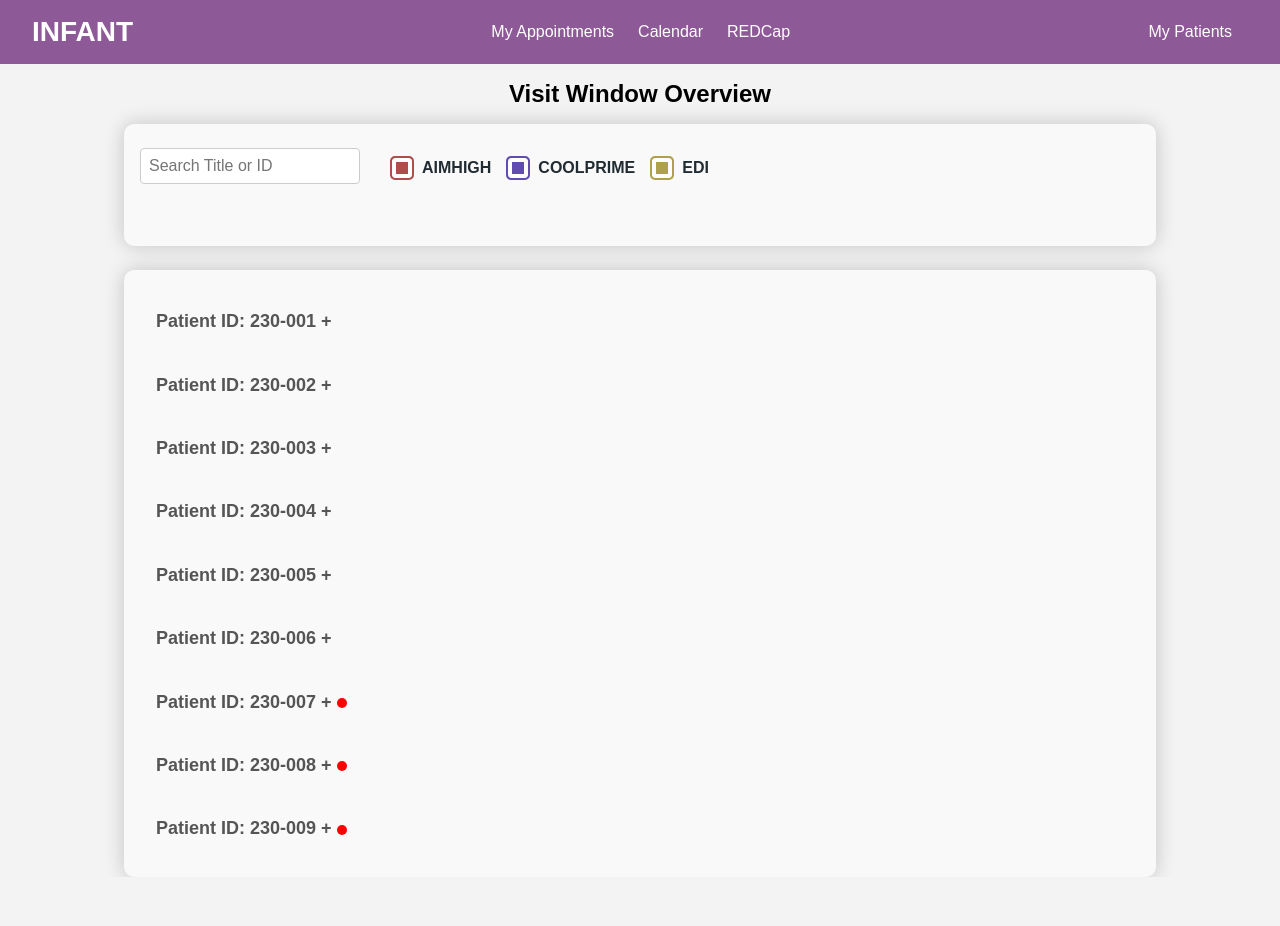
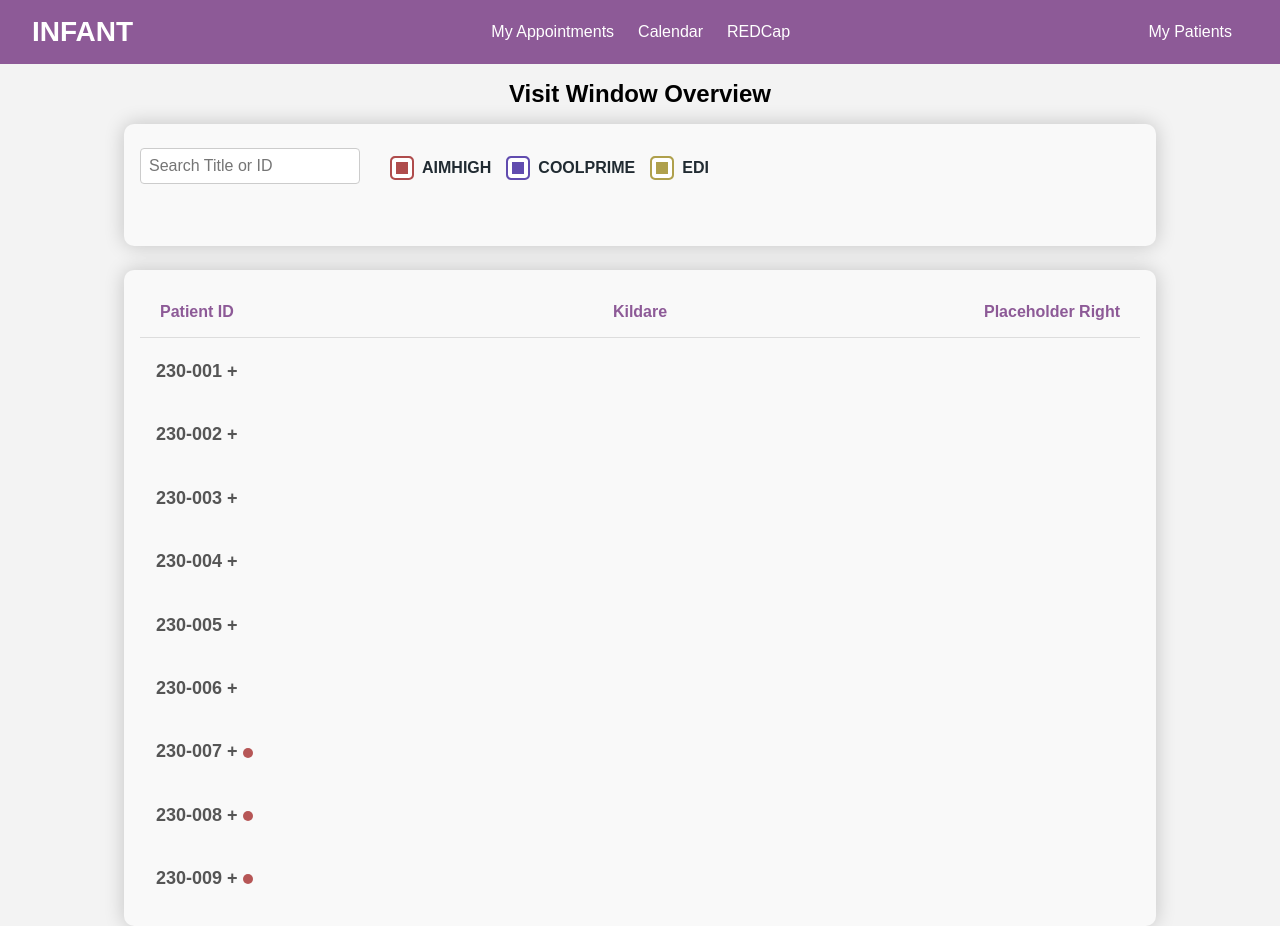
Before and after one commit to Aoibheannmangan/test-scheduler, a React (Create React App) app: page /appoint in a window 1280 px wide. Before the commit the page ends 877 px from the top, so only its background shows below. Built offline with nearby package versions, Linux system fonts and the light colour scheme.

Commit message:
Added headings and more styling

```diff
--- a/src/appoint.css
+++ b/src/appoint.css
@@ -42,6 +42,7 @@ label {
   font-size: 1rem;
   display: block;
   padding: 0.5em 0;
+
 }
 label:hover {
   color: #0077cc;
@@ -62,6 +63,16 @@ label:hover {
   height:90px;
 }
 
+.visitWindowNotifier {
+  display: inline-block;
+  width: 10px;
+  height: 10px;
+  border-Radius: 50%;
+  background-Color: #a02020c0;
+  margin-Right: 6px;
+  vertical-Align: middle;
+}
+
 .filterRowBox {
   align-items: center;
   display: flex;
@@ -72,3 +83,38 @@ label:hover {
   cursor: pointer;
   font-weight: bold;
 }
+
+.headings-row,
+.ID_element-row {
+  display: flex;
+  width: 100%;
+  box-sizing: border-box;
+  padding: 10px 20px;
+  border-bottom: 1px solid #ddd;
+}
+
+.heading-left,
+.heading-center,
+.heading-right{
+  flex: 1;
+}
+
+.heading-center{
+  text-align: center;
+}
+
+.heading-right {
+  text-align: right;
+}
+
+.idRow {
+  display: flex;
+  align-items: center;
+  justify-content: space-between;
+  width: 100%;
+}
+
+.patientRow {
+  cursor: pointer;
+  font-weight: bold;
+}
--- a/src/appoint.js
+++ b/src/appoint.js
@@ -3,7 +3,7 @@ import './appoint.css';
 import dummyEvents from './data/dummyEvents'; // Dummy data needs to be replaced with actual data in proper DB
 import { useAppointmentFilters } from './components/useAppointmentFilters';
 import './components/useAppointmentFilters.css'
-import { generateAimHighAppointments, generateCoolPrimeAppointments } from './data/windowEventCalc';
+import { generateAimHighAppointments, generateCoolPrimeAppointments, generateEDIAppointment } from './data/windowEventCalc';
 
 const Appointments = () => {
 
@@ -99,30 +99,34 @@ const Appointments = () => {
         </div>
 
         <ul className="appointmentList">
+            <li className='headings-row'>
+            <div className='heading-left'><strong>Patient ID</strong></div>
+            <div className='heading-center'><strong>Kildare</strong></div>
+            <div className='heading-right'><strong>Placeholder Right</strong></div>
+            </li>
+
+
             {filteredAppointments.map(event => (
             <li key={event.id} className="ID_element">
-
+                <div
+                className='idRow'>
                 {/*Patient ID Row*/}
                 <label
                 className='patientRow'
                 onClick={() => toggleCollapseIds(event.id)}
                 >
-                Patient ID: {event.id} {expandedIds[event.id] ? '-' : '+'} {' '}
+                {event.id} {expandedIds[event.id] ? '-' : '+'} {' '}
                 {event.type === "window" && (
                 <span
-                    style={{
-                    display: 'inline-block',
-                    width: '10px',
-                    height: '10px',
-                    borderRadius: '50%',
-                    backgroundColor: 'red',
-                    marginRight: '6px',
-                    verticalAlign: 'middle',
-                    }}
-                    title="Visit Window Active"
+                    // Red circle that appears showing patient is yet to be booked in their window
+                    className='visitWindowNotifier'
+                    title='Visit Window Active'
                 />
                 )}
                 </label>
+                </div>
+
+
 
                 {/*Main Info Body when expanded*/}
                 {expandedIds[event.id] && (
@@ -142,6 +146,8 @@ const Appointments = () => {
                         windowData = generateAimHighAppointments(birthDate, daysEarly);
                     } else if (event.study === 'COOLPRIME') {
                         windowData = generateCoolPrimeAppointments(birthDate, daysEarly);
+                    } else if (event.study === 'EDI') {
+                        windowData = generateEDIAppointment(birthDate, daysEarly)
                     }
 
                     const { start, end } = windowData[0];
```
